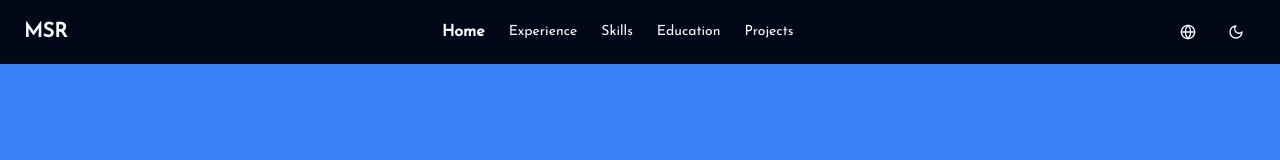
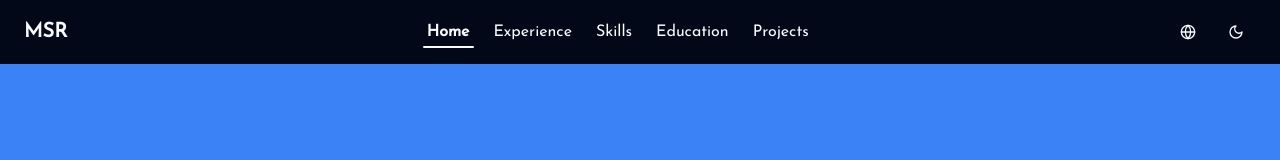
Before and after one commit to matheussreis/portfolio, a React (Vite) app: page / in a window 1280 px wide. Shown: the top 160 px of the page. Built offline with nearby package versions, Linux system fonts and the light colour scheme.

Commit message:
adjust min height for medium and large screens, change project external link to a small button at the top right, and fix scrolling issue on hd screens

```diff
--- a/src/components/EducationSection.tsx
+++ b/src/components/EducationSection.tsx
@@ -27,7 +27,7 @@ export default function EducationSection() {
     <motion.section
       id="education"
       ref={refs.education}
-      className="bg-secondary p-6 min-h-[50vh] select-none lg:p-8"
+      className="bg-secondary p-6 min-h-[50vh] md:min-h-0 lg:min-h-0 select-none lg:p-8"
     >
       <h1 className="text-2xl md:text-3xl lg:text-4xl font-bold text-secondary-foreground">
         {t(`${baseKey}.title`)}
--- a/src/components/Navbar.tsx
+++ b/src/components/Navbar.tsx
@@ -7,21 +7,41 @@ import {
 } from '@/components/ui/Sheet';
 import { cn } from '@/lib/utils';
 import { Button } from './ui/Button';
+import { motion } from 'framer-motion';
 import { MenuIcon } from 'lucide-react';
 import ThemeSwitch from './ThemeSwitch';
+import { navbarItemKeys } from '@/constants';
+import { useTranslation } from 'react-i18next';
+import { useRef, useEffect, useState } from 'react';
 import { RefId, useScrollContext } from '@/context';
 import LanguageSwitch from '@/components/LanguageSwitch';
-import { navbarItemKeys } from '@/constants';
-import { useTranslation } from 'react-i18next';
 
 export default function Navbar() {
   const { scrollToSection, currentSection } = useScrollContext();
   const { t } = useTranslation();
+  const navRef = useRef<HTMLDivElement>(null);
+  const [underlineX, setUnderlineX] = useState(0);
+  const [underlineWidth, setUnderlineWidth] = useState(0);
 
   const items = navbarItemKeys.map((item) => ({
     label: t(`layout.navbar.items.${item}`),
     key: `${item}`,
   }));
+
+  useEffect(() => {
+    if (!navRef.current) {
+      return;
+    }
+
+    const activeButton = navRef.current.querySelector(
+      `button[data-section="${currentSection}"]`,
+    ) as HTMLElement;
+
+    if (activeButton) {
+      setUnderlineX(activeButton.offsetLeft);
+      setUnderlineWidth(activeButton.offsetWidth);
+    }
+  }, [currentSection]);
 
   return (
     <header className="h-16 w-full sticky top-0 bg-background select-none">
@@ -36,22 +56,38 @@ export default function Navbar() {
             {t('system.settings.siteName')}
           </span>
         </Button>
-        <nav className="hidden items-center gap-4 md:flex">
+        <nav
+          ref={navRef}
+          className="hidden items-center gap-4 md:flex relative"
+        >
           {items.map((item) => (
-            <Button
+            <motion.button
               key={item.key}
-              type="button"
-              variant="none"
+              data-section={item.key}
               onClick={() => scrollToSection(item.key as RefId)}
               className={cn(
-                'p-1',
-                currentSection === item.key ? 'font-extrabold text-md' : '',
-                'transition-all duration-800'
+                'p-1 relative z-10',
+                'transition-all duration-300',
+                currentSection === item.key ? 'font-bold text-md' : '',
               )}
+              whileHover={{ scale: 1.05 }}
+              whileTap={{ scale: 0.95 }}
             >
               {item.label}
-            </Button>
+            </motion.button>
           ))}
+          <motion.div
+            className="absolute bottom-0 h-0.5 bg-foreground rounded-full"
+            animate={{
+              x: underlineX,
+              width: underlineWidth,
+            }}
+            transition={{
+              type: 'spring',
+              stiffness: 300,
+              damping: 30,
+            }}
+          />
         </nav>
         <div className="flex items-center gap-2">
           <LanguageSwitch />
@@ -74,20 +110,21 @@ export default function Navbar() {
               </SheetDescription>
               <nav className="grid gap-4 px-4 py-6">
                 {items.map((item) => (
-                  <Button
+                  <motion.button
                     key={item.key}
-                    variant="none"
+                    onClick={() => scrollToSection(item.key as RefId)}
                     className={cn(
-                      'justify-start p-0',
-                      'transition-all duration-800',
+                      'justify-start p-0 w-full text-left',
+                      'transition-all duration-300',
                       currentSection === item.key
                         ? 'font-extrabold text-md'
-                        : ''
+                        : '',
                     )}
-                    onClick={() => scrollToSection(item.key as RefId)}
+                    whileHover={{ scale: 1.02 }}
+                    whileTap={{ scale: 0.98 }}
                   >
                     {item.label}
-                  </Button>
+                  </motion.button>
                 ))}
               </nav>
             </SheetContent>
--- a/src/components/ProjectSection.tsx
+++ b/src/components/ProjectSection.tsx
@@ -8,8 +8,8 @@ import {
 } from '@/components/ui/Card';
 import { motion } from 'framer-motion';
 import { I18nProjectItem } from '@/types';
+import { ExternalLink } from 'lucide-react';
 import { useScrollContext } from '@/context';
-import { ExternalLink } from 'lucide-react';
 import { Badge } from '@/components/ui/Badge';
 import { useTranslation } from 'react-i18next';
 import { Button } from '@/components/ui/Button';
@@ -61,15 +61,22 @@ function ProjectListItem({
   technologies,
   href,
 }: I18nProjectItem) {
-  const { t } = useTranslation();
-
   return (
     <Card className="flex flex-col gap-2 w-full">
       <CardHeader>
-        <div className="flex flex-col gap-3 items-baseline">
-          <Badge className="rounded-xs font-medium" variant={type.style}>
-            {type.name}
-          </Badge>
+        <div className="flex flex-col gap-3">
+          <div className="flex flex-row justify-between w-full">
+            <Badge className="rounded-xs font-medium" variant={type.style}>
+              {type.name}
+            </Badge>
+            {href && (
+              <Button variant="outline" size="sm" className="h-6 px-2" asChild>
+                <a href={href} target="_blank" rel="noopener noreferrer">
+                  <ExternalLink className="h-3 w-3" />
+                </a>
+              </Button>
+            )}
+          </div>
           <CardTitle className="text-xl">{name}</CardTitle>
         </div>
       </CardHeader>
@@ -85,19 +92,6 @@ function ProjectListItem({
               </Badge>
             ))}
           </div>
-          {href && (
-            <Button asChild>
-              <a
-                href={href}
-                target="_blank"
-                rel="noopener noreferrer"
-                className="inline-flex items-center"
-              >
-                {t(`${baseKey}.buttons.view-project`)}
-                <ExternalLink className="ml-2 h-4 w-4" />
-              </a>
-            </Button>
-          )}
         </div>
       </CardFooter>
     </Card>
--- a/src/context/index.tsx
+++ b/src/context/index.tsx
@@ -4,7 +4,6 @@ import {
   useCallback,
   useContext,
   useEffect,
-  useMemo,
   useRef,
   useState,
 } from 'react';
@@ -12,16 +11,13 @@ import { useScroll } from 'framer-motion';
 
 export type RefId = 'home' | 'experience' | 'education' | 'projects' | 'skills';
 
-
 export type ScrollContextType = {
   scrollToSection: (elementId: RefId) => void;
   refs: Record<RefId, RefObject<HTMLElement>>;
   currentSection: RefId;
 };
 
-
 const ScrollContext = createContext<ScrollContextType | undefined>(undefined);
-
 
 interface ScrollProviderProps {
   children: React.ReactNode;
@@ -29,64 +25,78 @@ interface ScrollProviderProps {
 
 export function ScrollProvider({ children }: ScrollProviderProps) {
   const [currentSection, setCurrentSection] = useState<RefId>('home');
+  const isManualScroll = useRef(false);
 
   const projectsRef = useRef<HTMLElement>(null);
   const homeRef = useRef<HTMLElement>(null);
   const experienceRef = useRef<HTMLElement>(null);
   const educationRef = useRef<HTMLElement>(null);
-  const skillRef = useRef<HTMLElement>(null);
+  const skillsRef = useRef<HTMLElement>(null);
 
   const { scrollY } = useScroll();
 
-  const refMapping = useMemo(
-    () => ({
-      projects: projectsRef,
-      home: homeRef,
-      experience: experienceRef,
-      education: educationRef,
-      skills: skillRef,
-    }),
-    []
-  );
+  const refMapping = {
+    projects: projectsRef,
+    home: homeRef,
+    experience: experienceRef,
+    education: educationRef,
+    skills: skillsRef,
+  };
 
   const scrollToSection = useCallback(
     (elementId: RefId) => {
       const ref = refMapping[elementId];
+      isManualScroll.current = true;
+      setCurrentSection(elementId);
+
       if (elementId === 'home') {
         window.scrollTo({ top: 0, behavior: 'smooth' });
       } else if (ref?.current) {
         ref.current.scrollIntoView({ behavior: 'smooth' });
       }
-      setCurrentSection(elementId);
+
+      setTimeout(() => {
+        isManualScroll.current = false;
+      }, 1000);
     },
-    [refMapping]
+    [refMapping],
   );
 
   useEffect(() => {
-    scrollY.on('change', () => {
+    const unsubscribe = scrollY.on('change', () => {
+      if (isManualScroll.current) {
+        return;
+      }
+
+      const navbar = document.querySelector('nav');
+      const navbarHeight = navbar?.clientHeight || 0;
+      const viewportCenter = navbarHeight + window.innerHeight / 2;
+
       let nearestSection: RefId | null = null;
       let minDistance = Number.MAX_VALUE;
 
-      for (const key in refMapping) {
-        const ref = refMapping[key as RefId];
-
+      for (const [key, ref] of Object.entries(refMapping)) {
         if (!ref.current) {
           continue;
         }
 
         const rect = ref.current.getBoundingClientRect();
-        const distance = Math.abs(rect.top);
+        const sectionCenter = rect.top + rect.height / 2;
+        const distance = Math.abs(sectionCenter - viewportCenter);
+
         if (distance < minDistance) {
           minDistance = distance;
           nearestSection = key as RefId;
         }
       }
 
-      if (nearestSection && nearestSection !== currentSection) {
+      if (nearestSection) {
         setCurrentSection(nearestSection);
       }
     });
-  }, [scrollY, refMapping, currentSection]);
+
+    return () => unsubscribe();
+  }, [scrollY, refMapping]);
 
   return (
     <ScrollContext.Provider
@@ -101,7 +111,6 @@ export function ScrollProvider({ children }: ScrollProviderProps) {
   );
 }
 
-
 export const useScrollContext = () => {
   const context = useContext(ScrollContext);
   if (!context)
```
